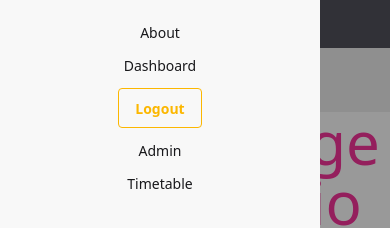
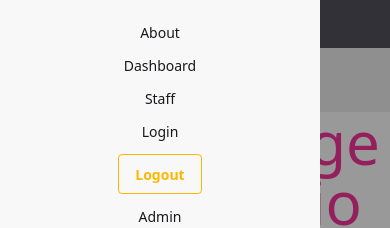
Before and after one commit to Melina412/yoga-studio, a React (Vite) app in the folder frontend/: page / in a window 390 px wide. Both pictures are taken after a click on the label "open sidebar". Shown: the top 228 px of the page. Built offline with nearby package versions, Linux system fonts and the light colour scheme.

Commit message:
staff dashboard protected route

```diff
--- a/frontend/src/components/NavBar.tsx
+++ b/frontend/src/components/NavBar.tsx
@@ -96,11 +96,19 @@ const NavBar = () => {
               </div> */}
               <div className='flex justify-center'>{<NavLink to='/dashboard'>Dashboard</NavLink>}</div>
             </li>
+            <li>
+              <div className='flex justify-center'>
+                <NavLink to='/staff'>Staff</NavLink>
+              </div>
+            </li>
 
             {/* <li>
               <div className='flex justify-center'>{login ? <Logout /> : <NavLink to='/login'>Login</NavLink>}</div>
             </li> */}
 
+            <li>
+              <div className='flex justify-center'>{<NavLink to='/login'>Login</NavLink>}</div>
+            </li>
             <li>
               <div className='flex justify-center'>{<Logout />}</div>
             </li>
--- a/frontend/src/routes/auth/Staff.tsx
+++ b/frontend/src/routes/auth/Staff.tsx
@@ -1,5 +1,9 @@
 const Staff = () => {
-  return <></>;
+  return (
+    <>
+      <h1 className='text-2xl text-center m-auto my-10'>Staff Dashboard</h1>
+    </>
+  );
 };
 
 export default Staff;
```
